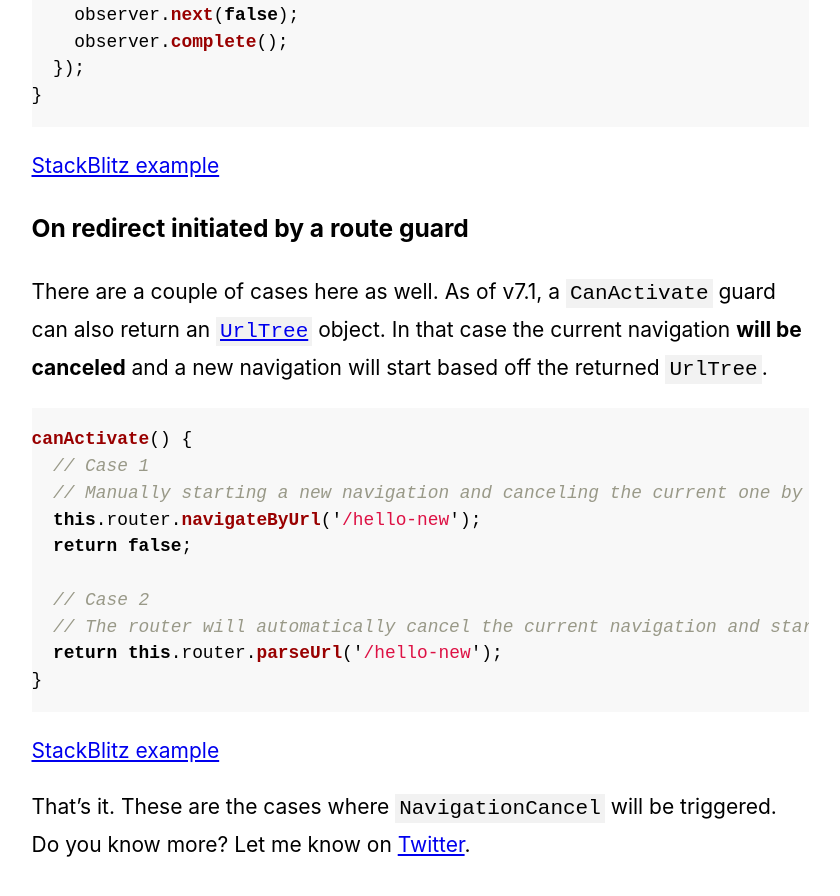
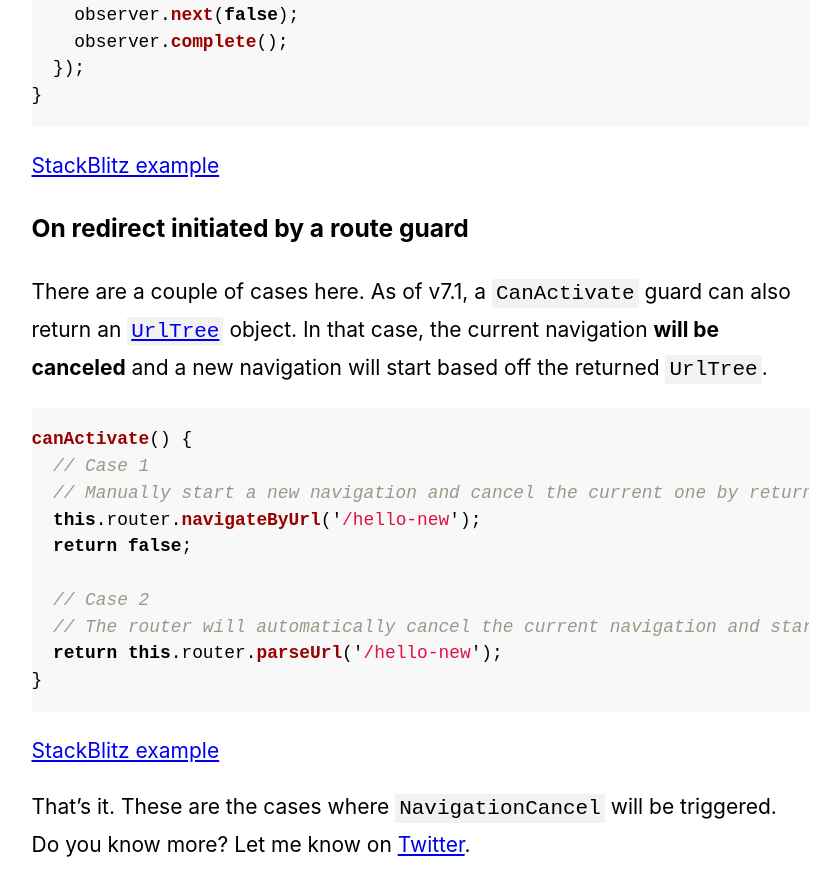
Before and after one commit to dzhavat/dzhavat.github.io, a Jekyll site: the page built from _posts/2019-06-08-when-is-navigation-cancel-triggered.md, in a window 1280 px wide and 900 px high, scrolled down 1288 px. Shown: the top 896 px of the window, without its empty margins (220-1060 px from the left). Built offline with Jekyll 4.4.1, drawn with Linux system fonts in a browser that asks for light colours.

Commit message:
Update 2019-06-08-when-is-navigation-cancel-triggered.md

````diff
--- a/_posts/2019-06-08-when-is-navigation-cancel-triggered.md
+++ b/_posts/2019-06-08-when-is-navigation-cancel-triggered.md
@@ -39,12 +39,12 @@ canActivate() {
 
 ### On redirect initiated by a route guard
 
-There are a couple of cases here as well. As of v7.1, a `CanActivate` guard can also return an [`UrlTree`](https://angular.io/api/router/UrlTree) object. In that case the current navigation **will be canceled** and a new navigation will start based off the returned `UrlTree`.
+There are a couple of cases here. As of v7.1, a `CanActivate` guard can also return an [`UrlTree`](https://angular.io/api/router/UrlTree) object. In that case, the current navigation **will be canceled** and a new navigation will start based off the returned `UrlTree`.
 
 ```ts
 canActivate() {
   // Case 1
-  // Manually starting a new navigation and canceling the current one by returning `false`
+  // Manually start a new navigation and cancel the current one by returning `false`
   this.router.navigateByUrl('/hello-new');
   return false;
 
````
